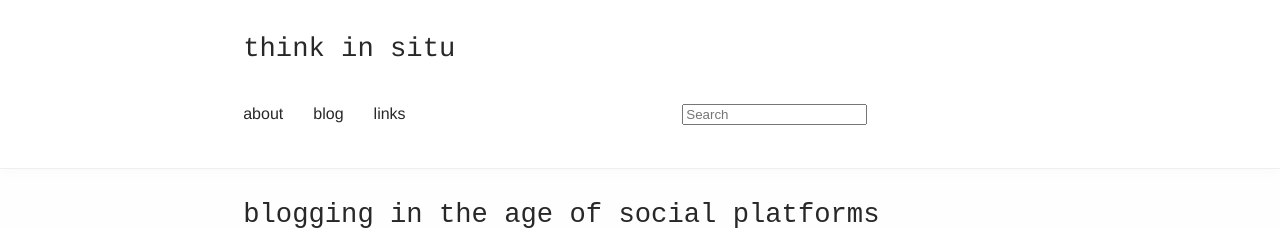
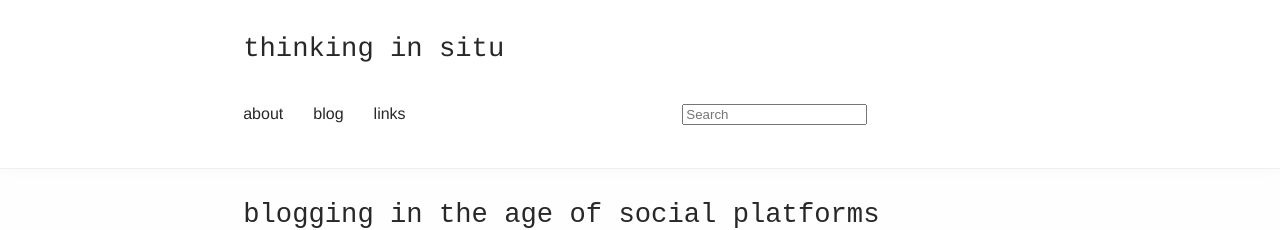
Before and after one commit to teddiebrock/blank-spaces, a Jekyll site: the page built from index.html, in a window 1280 px wide. Shown: the top 230 px of the page. Built offline with Jekyll 4.4.1, drawn with Linux system fonts in a browser that asks for light colours; the list of posts is cut into pages by our own code.

Commit message:
title change

```diff
--- a/_config.yml
+++ b/_config.yml
@@ -1,4 +1,4 @@
-title: "think in situ"
+title: "thinking in situ"
 subtitle: ""
 author: "teddie brock"
 description: ""
```
